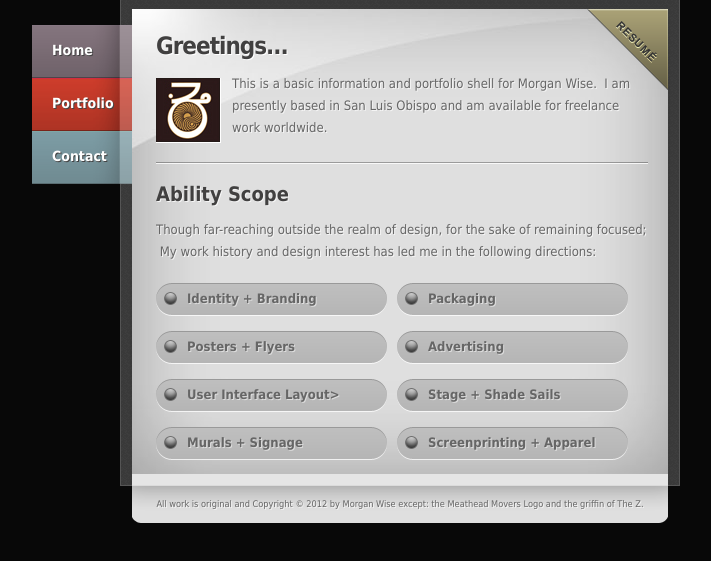
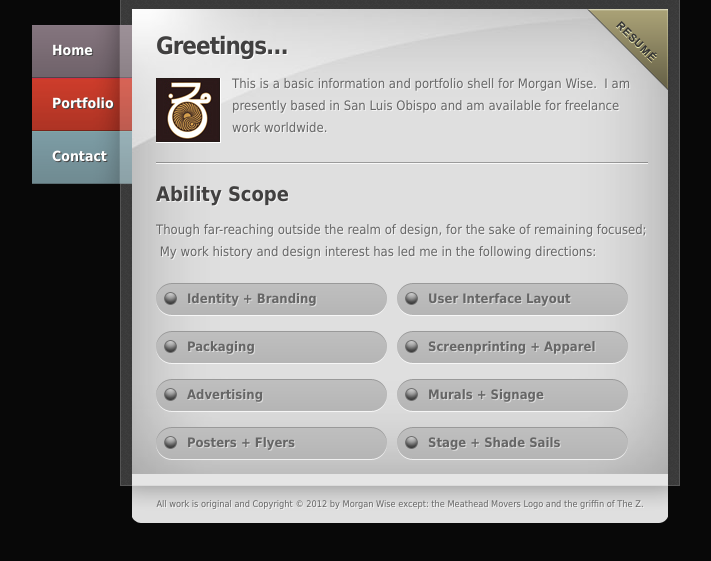
Before and after one commit to morganwise/morganwise.github.com, a plain HTML site: page index.html in a window 1280 px wide. Shown: the part 105-666 px from the top of the page, without its empty margins (240-951 px from the left). Drawn offline with Linux system fonts and the light colour scheme.

Commit message:
Update index.html

```diff
--- a/index.html
+++ b/index.html
@@ -63,13 +63,14 @@
             Though far-reaching outside the realm of design, for the sake of remaining focused;<br />&nbsp;My work history and design interest has led me in the following directions:
             <ul>
               <li>Identity + Branding</li>
+              <li>User Interface Layout</li>
               <li>Packaging</li>
+              <li>Screenprinting + Apparel</li>
+              <li>Advertising</li>
+              <li>Murals + Signage</li>
               <li>Posters + Flyers</li>
-              <li>Advertising</li>
-              <li>User Interface Layout></li>
               <a href="http://www.spincycleevents.com" alt="SpinCycle Events" onclick="tab.new"><li>Stage + Shade Sails</li></a>
-              <li>Murals + Signage</li>
-              <li>Screenprinting + Apparel</li>
+
             </ul>
           </div>
           <!-- / services -->
```
